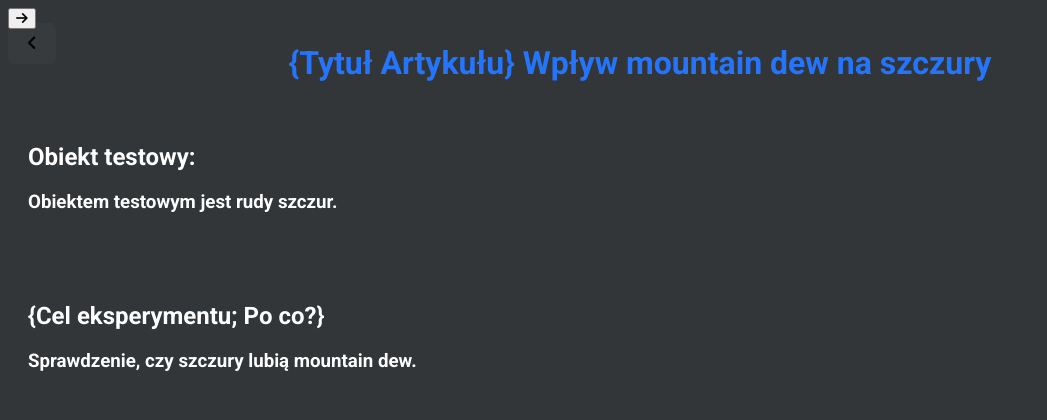
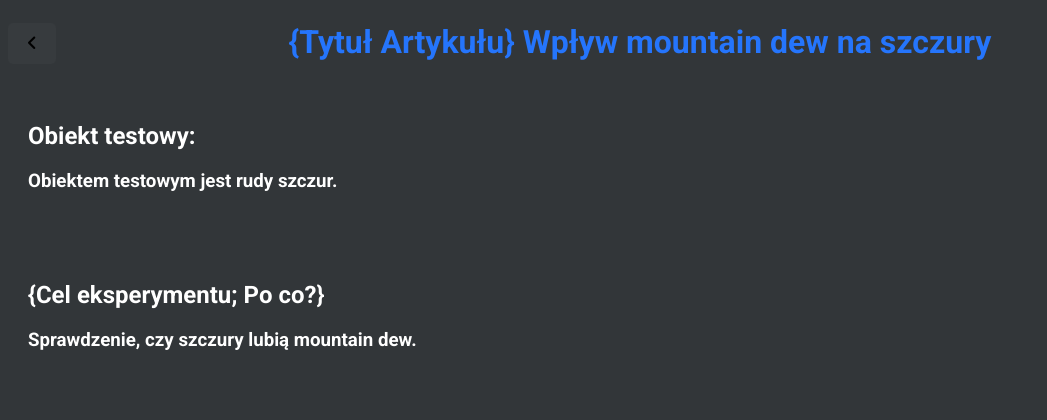
Before and after one commit to Falanger-debug/Simplified-Science, a Flask app: template templates/streszczenie.html in a window 1280 px wide. Shown: the top 420 px of the page, without its empty margins (0-1047 px from the left). Run offline with Flask 3, Linux system fonts and the light colour scheme; the template is opened without the code that fills it, so the values that code supplies are empty.

Commit message:
Update streszczenie.html

```diff
--- a/templates/streszczenie.html
+++ b/templates/streszczenie.html
@@ -49,15 +49,9 @@
     </style>
 </head>
 <body>
-    <form action="/streszczenie" method="POST">
+    <form action="/" method="POST">
         <button class="go-back-button" onclick="window.location.href='index.html'">
             <i class="fa-solid fa-angle-left fa-lg"></i>
-        </button>
-    </form>
-
-    <form action="/streszczenie" method="POST">
-        <button type="submit">
-            <i class="fas fa-arrow-right arrow"></i>
         </button>
     </form>
 
```
